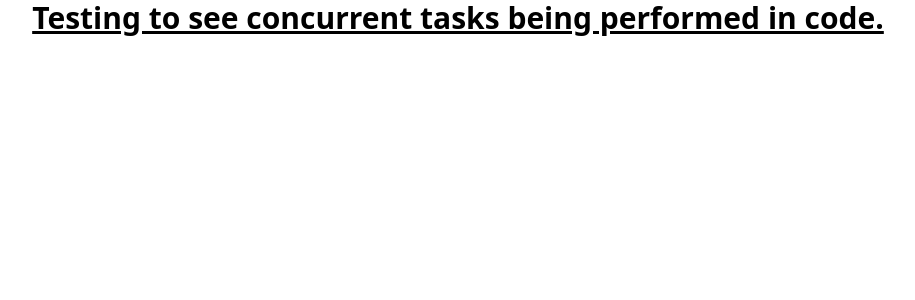
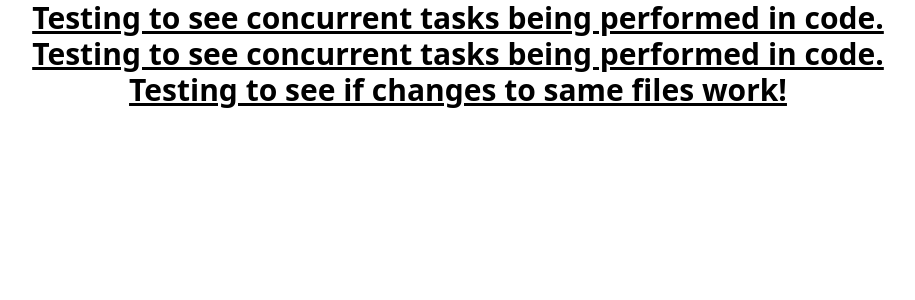
Before and after one commit to ArkSoftwareStudio/SeamFlow, a React (Create React App) app: page / in a window 1280 px wide. Shown: the top 300 px of the page, without its empty margins (182-1097 px from the left). Built offline with nearby package versions, Linux system fonts and the light colour scheme.

Commit message:
Everything Merged

```diff
--- a/src/App.js
+++ b/src/App.js
@@ -6,6 +6,12 @@ function App() {
       <h2 className="text-3xl font-bold underline">
         Testing to see concurrent tasks being performed in code.
       </h2>
+      <h1 className="text-3xl font-bold underline">
+        Testing to see concurrent tasks being performed in code.
+      </h1>
+      <h1 className="text-3xl font-bold underline">
+        Testing to see if changes to same files work!
+      </h1>
     </div>
   );
 }
```
